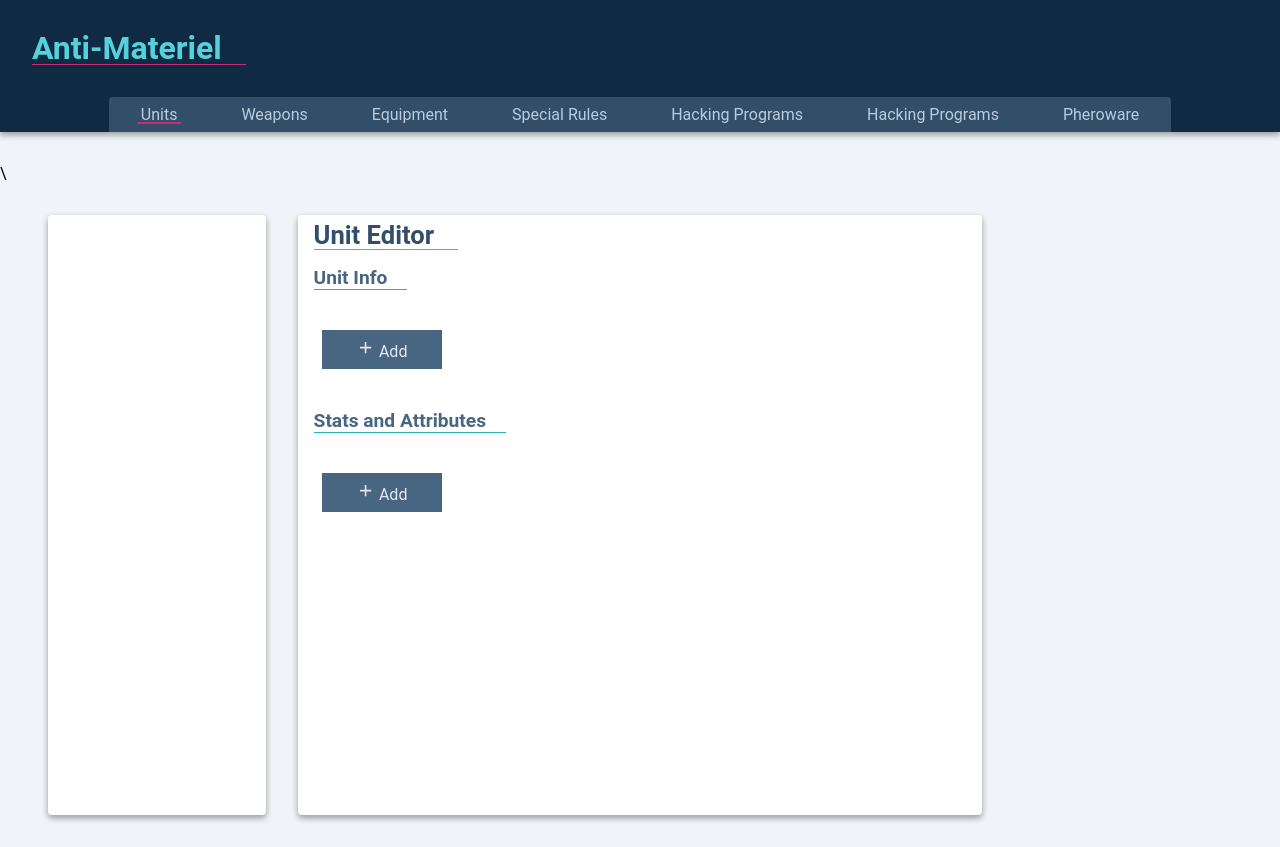
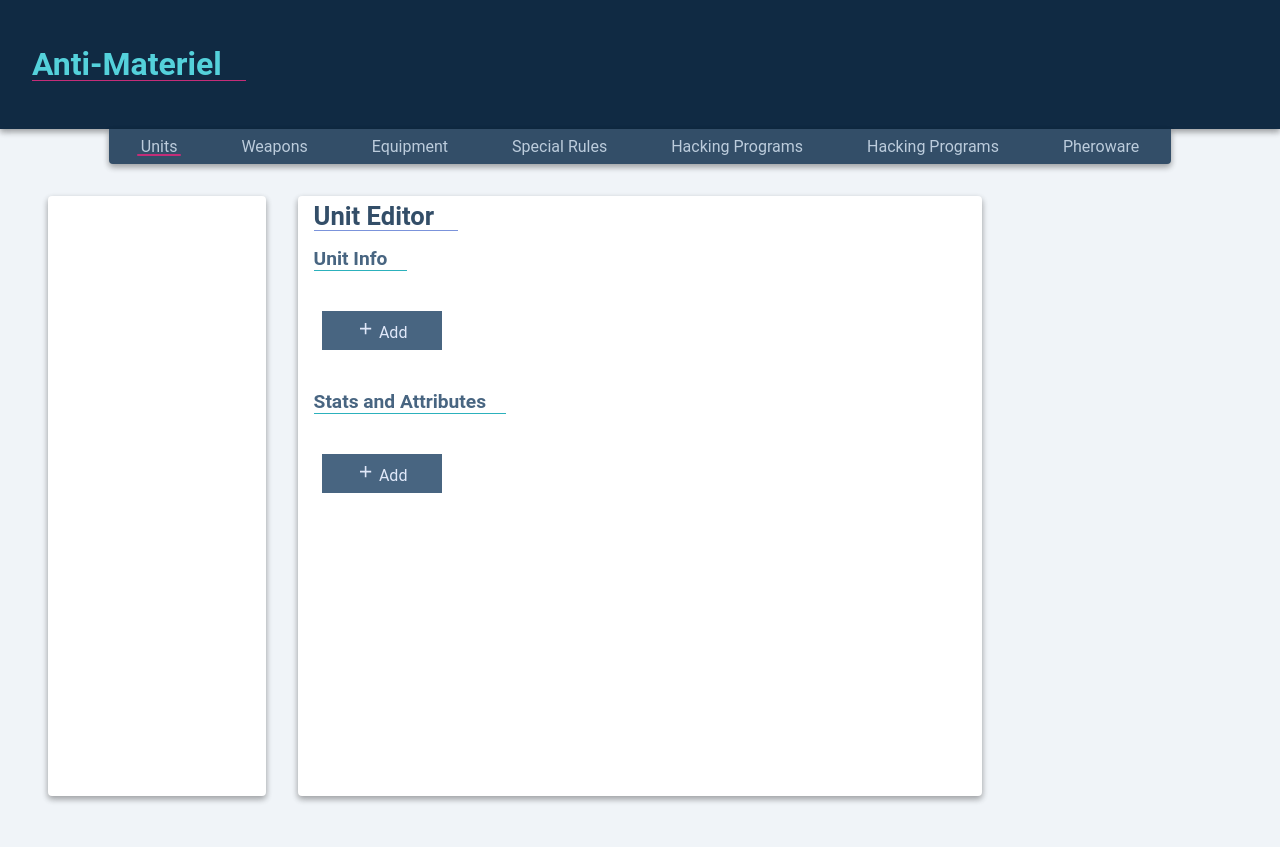
Before and after one commit to cbadger85/Anti-Materiel, a React (Create React App) app in the folder anti-materiel-editor/: page / in a window 1280 px wide. Built offline with nearby package versions, Linux system fonts and the light colour scheme.

Commit message:
modified header

```diff
--- a/anti-materiel-editor/src/App.tsx
+++ b/anti-materiel-editor/src/App.tsx
@@ -5,7 +5,7 @@ import { Header } from './components/Header/Header';
 const App: React.FC = () => {
   return (
     <div className="App">
-      <Header title="Anti-Materiel" />\
+      <Header title="Anti-Materiel" />
       <UnitEditor />
     </div>
   );
--- a/anti-materiel-editor/src/components/EditorMenu/EditorMenu.scss
+++ b/anti-materiel-editor/src/components/EditorMenu/EditorMenu.scss
@@ -4,13 +4,13 @@
 .menu__container {
   @include vertically-horizontally-center;
   .menu {
-    margin-top: 2rem;
     background-color: $neutral-3;
     color: $neutral-8;
     display: inline-block;
     padding: 0.5rem 0;
-    border-top-left-radius: 4px;
-    border-top-right-radius: 4px;
+    border-bottom-left-radius: 4px;
+    border-bottom-right-radius: 4px;
+    box-shadow: 0 3px 6px #00000029, 0 3px 6px rgba(0, 0, 0, 0.23);
   }
 
   .menu__item {
--- a/anti-materiel-editor/src/components/Header/Header.scss
+++ b/anti-materiel-editor/src/components/Header/Header.scss
@@ -1,9 +1,7 @@
 @import '../../styles/colors';
 
 .header {
-  margin-bottom: 2rem;
-  padding: 2rem;
-  padding-bottom: 0;
+  padding: 3rem 2rem;
   background-color: $neutral-1;
   box-shadow: 0 3px 6px #00000029, 0 3px 6px rgba(0, 0, 0, 0.23);
 }
--- a/anti-materiel-editor/src/components/Header/Header.tsx
+++ b/anti-materiel-editor/src/components/Header/Header.tsx
@@ -4,10 +4,12 @@ import { EditorMenu } from '../EditorMenu/EditorMenu';
 
 export const Header: React.FC<HeaderProps> = ({ title }) => {
   return (
-    <header className="header">
-      <h1 className="header__title">{title}</h1>
+    <>
+      <header className="header">
+        <h1 className="header__title">{title}</h1>
+      </header>
       <EditorMenu />
-    </header>
+    </>
   );
 };
 
```
